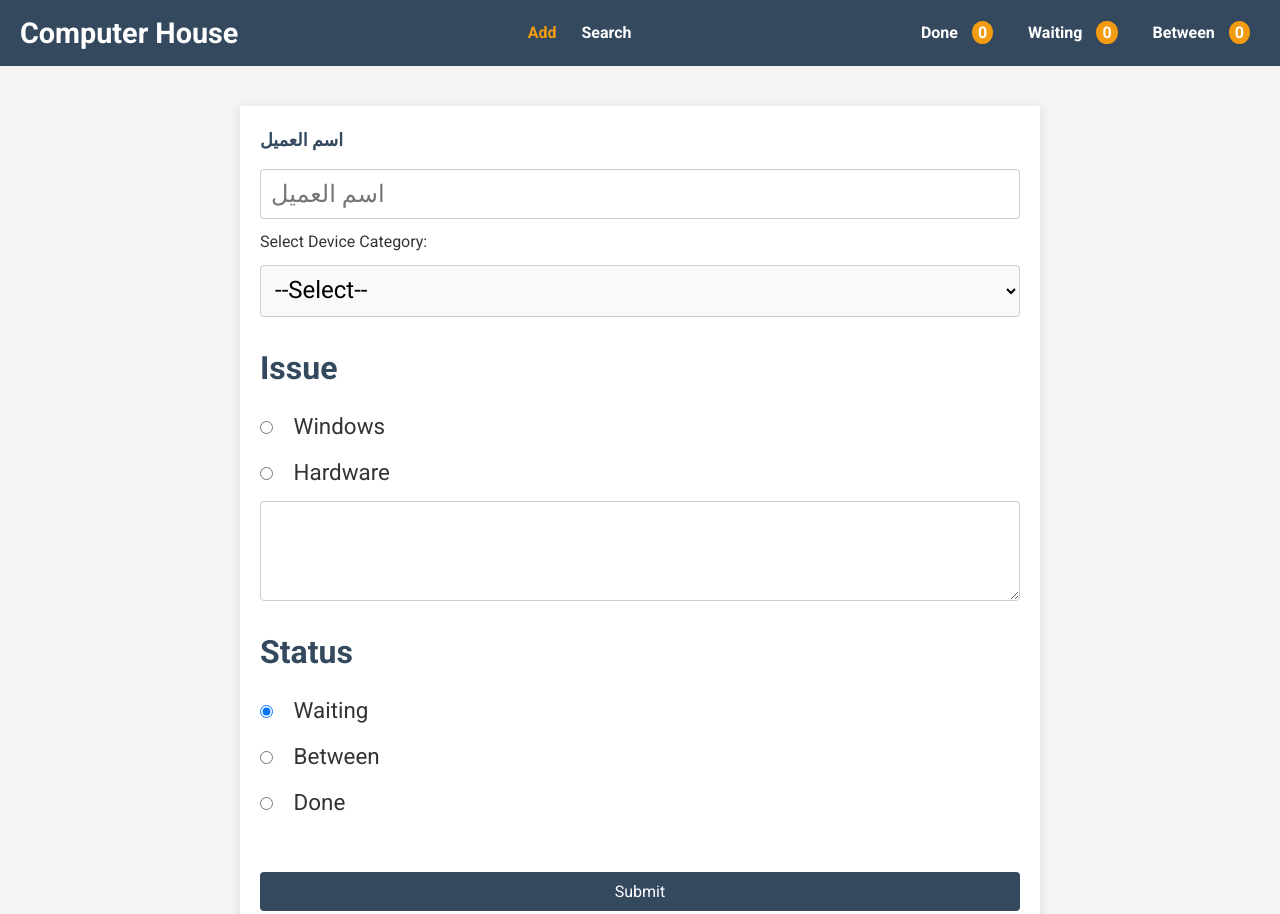
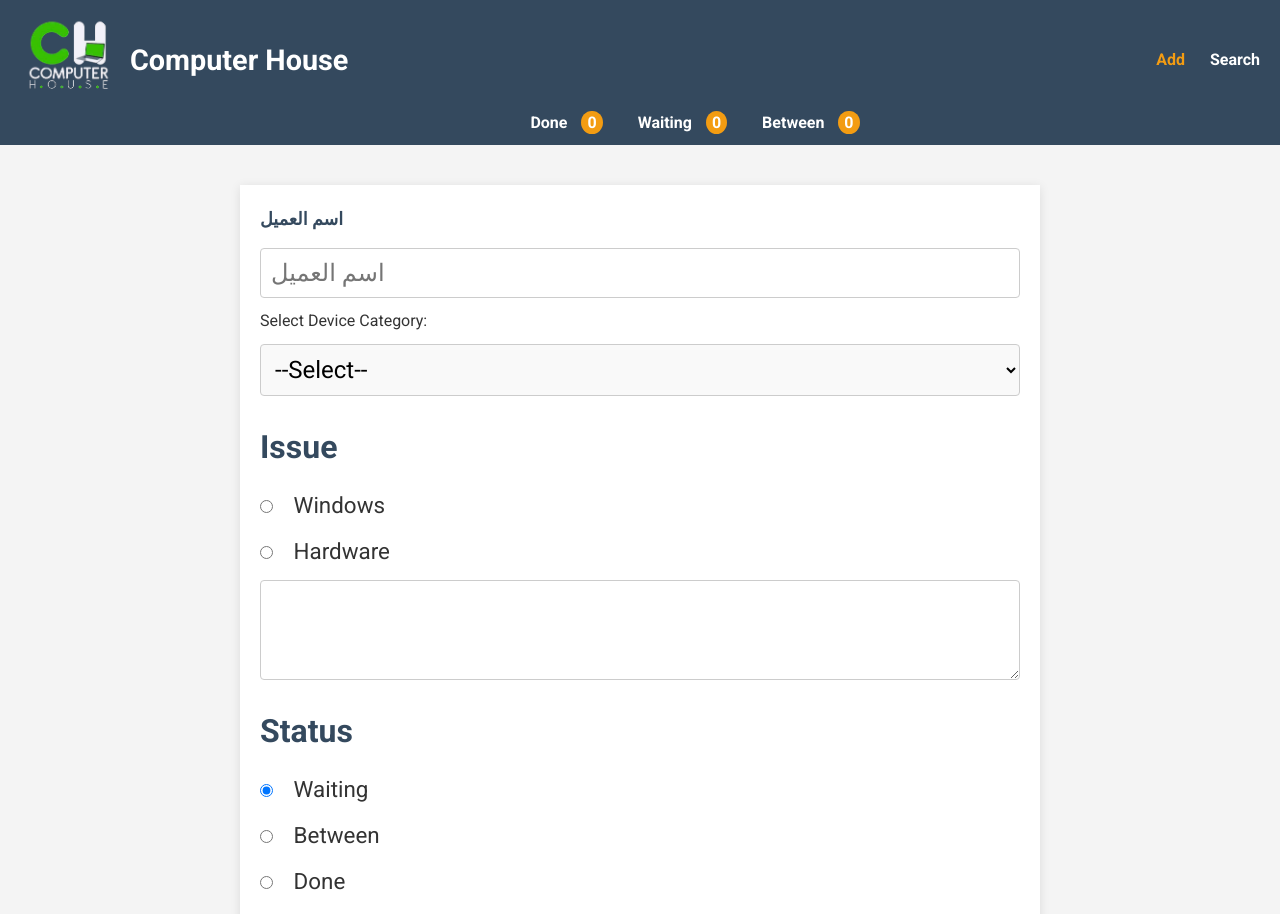
Before and after one commit to Khalid-MahmouD/ComputerHouse, a website: page client/index.html in a window 1280 px wide. Shown: the top 914 px of the page. Drawn offline with Linux system fonts and the light colour scheme.

Commit message:
Adding Logo

```diff
--- a/client/index.html
+++ b/client/index.html
@@ -20,6 +20,7 @@
   <body>
     <header>
       <nav>
+        <img src="../images/Layer 0.png" alt="" width="100px" />
         <h1>Computer House</h1>
         <ul>
           <li><a href="index.html" class="active">Add</a></li>
--- a/client/style.css
+++ b/client/style.css
@@ -22,12 +22,22 @@ header {
 }
 
 nav {
-  display: flex;
-  justify-content: space-between;
+  display: grid;
+  grid-template-columns: auto 1fr auto;
+
+  /* justify-content: space-between; */
   align-items: center;
+  justify-content: center;
   padding: 0 20px;
+  position: relative;
 }
 
+nav img {
+  /* width: 50px; */
+  /* height: 50px; */
+  border-radius: 50%;
+  margin-right: 10px;
+}
 nav h1 {
   font-size: 1.8em;
 }
@@ -36,6 +46,12 @@ nav ul {
   list-style: none;
   display: flex;
   gap: 15px;
+}
+
+nav ul:nth-child(4) {
+  grid-column: 2 / span 3;
+  align-items: center;
+  justify-self: center;
 }
 
 nav ul li {
@@ -176,12 +192,15 @@ input[type='radio']:checked + label {
   }
 }
 
-@media (max-width: 512px) {
+@media (max-width: 530px) {
   nav {
     flex-direction: column;
   }
   nav h1 {
     margin-bottom: 10px;
+  }
+  nav ul:nth-child(4) {
+    grid-column: 1 / span 3;
   }
   nav ul {
     flex-direction: row;
--- a/client/styleSearch.css
+++ b/client/styleSearch.css
@@ -22,12 +22,28 @@ header {
 }
 
 nav {
-  display: flex;
-  justify-content: space-between;
+  display: grid;
+  grid-template-columns: auto 1fr auto;
+
+  /* justify-content: space-between; */
   align-items: center;
+  justify-content: center;
   padding: 0 20px;
+  position: relative;
 }
 
+nav img {
+  /* width: 50px; */
+  /* height: 50px; */
+  border-radius: 50%;
+  margin-right: 10px;
+}
+
+nav ul:nth-child(4) {
+  grid-column: 2 / span 3;
+  align-items: center;
+  justify-self: center;
+}
 nav h1 {
   font-size: 1.8em;
 }
@@ -159,12 +175,15 @@ form input[type='button']:hover {
   }
 }
 
-@media (max-width: 512px) {
+@media (max-width: 530px) {
   nav {
     flex-direction: column;
   }
   nav h1 {
     margin-bottom: 10px;
+  }
+  nav ul:nth-child(4) {
+    grid-column: 1 / span 3;
   }
   nav ul {
     flex-direction: row;
```
Also changed, not shown: client/search.html (+1 -0 lines), images/Layer 0.png (added), images/logo.jpeg (deleted), images/logo.png (added).
